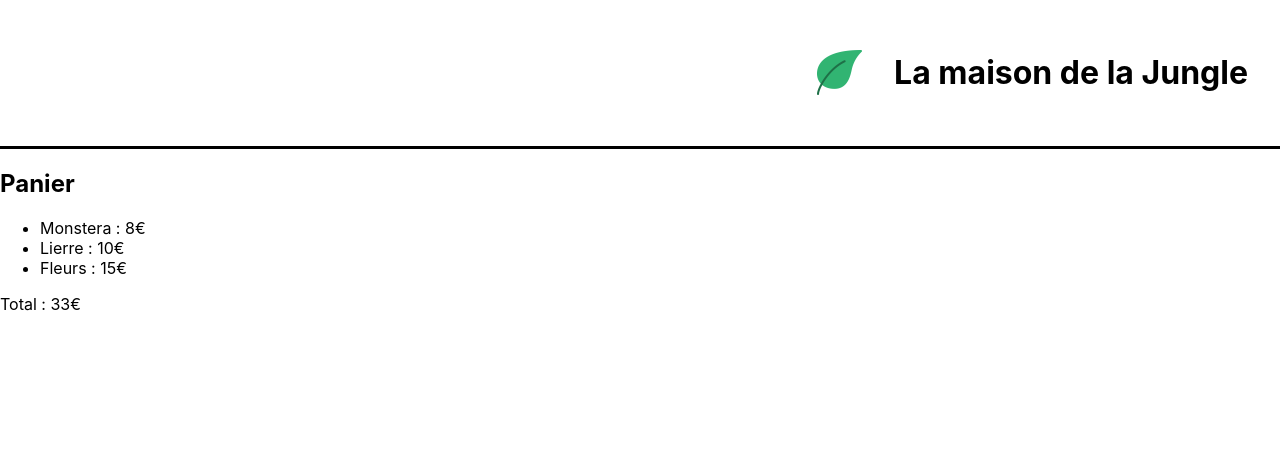
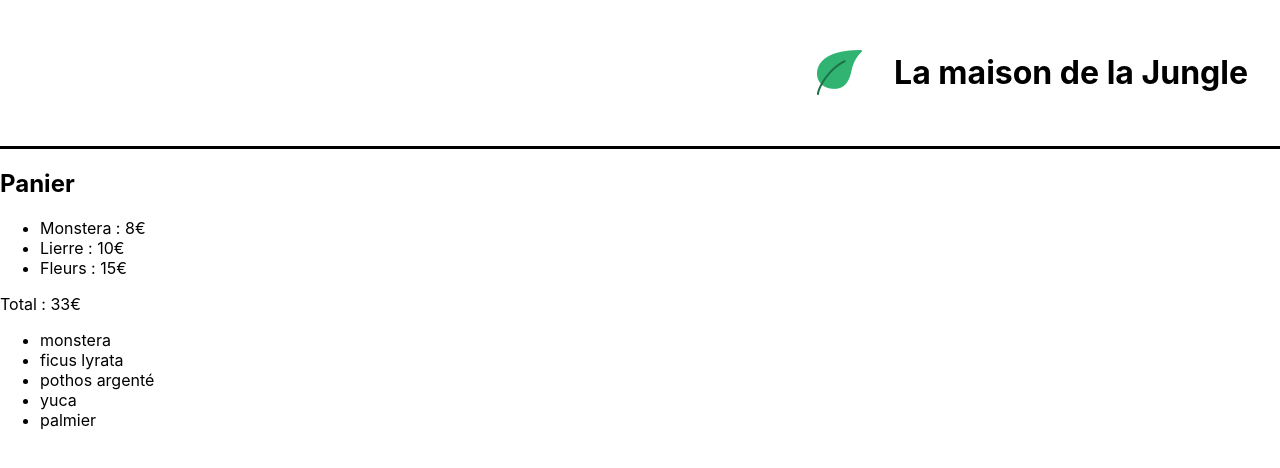
Before and after one commit to rigole/jungle-house, a React (Create React App) app: page / in a window 1280 px wide. Shown: the top 468 px of the page. Built offline with nearby package versions, Linux system fonts and the light colour scheme.

Commit message:
addind the component to App.js and put key on each component

```diff
--- a/src/App.js
+++ b/src/App.js
@@ -2,11 +2,13 @@ import logo from './logo.svg';
 import './App.css';
 import Banner from "./components/Banner";
 import Cart from "./components/Cart";
+import ShoppingList from "./components/ShoppingList";
 function App() {
   return (
       <div>
         <Banner/>
         <Cart/>
+          <ShoppingList/>
       </div>
 
   );
--- a/src/components/ShoppingList.js
+++ b/src/components/ShoppingList.js
@@ -10,8 +10,8 @@ const plantList = [
 function ShoppingList() {
     return (
         <ul>
-            {plantList.map((plant) => (
-                <li>{plant}</li>
+            {plantList.map((plant,index) => (
+                <li key={`${plant}-${index}`}> {plant}</li>
             ))}
         </ul>
     )
```
